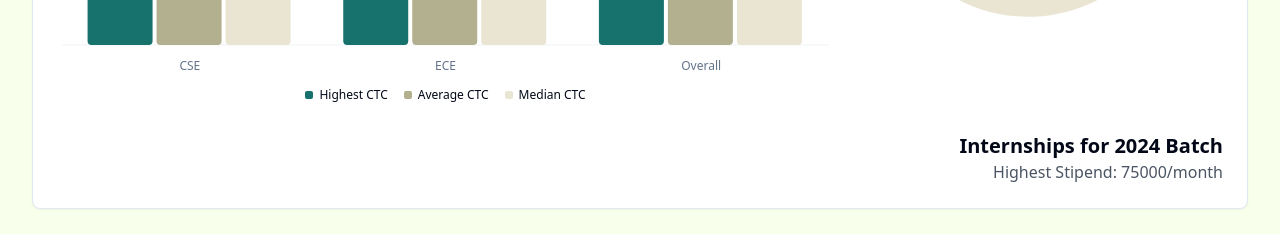
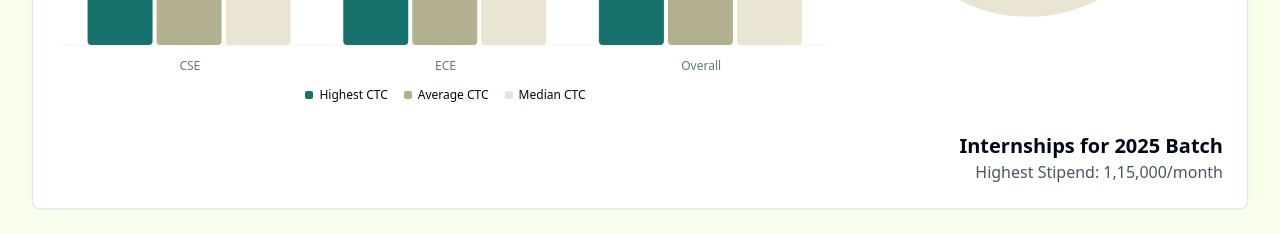
Before and after one commit to helloworld-iiitt/tp, a React (Vite) app: page / in a window 1280 px wide. Shown: the part 4420-4654 px from the top of the page. Built offline with nearby package versions, Linux system fonts and the light colour scheme; the HTML template or start-up script is replaced by a standard one.

Commit message:
Batch update and linkedin update

```diff
--- a/src/components/statistic/Statistics.tsx
+++ b/src/components/statistic/Statistics.tsx
@@ -21,8 +21,8 @@ export default function Statistics() {
                 <CardFooter>
                     <div className="w-full flex flex-col items-center text-center md:items-end">
 
-                        <h1 className="font-semibold text-base md:text-xl">Internships for 2024 Batch</h1>
-                        <h2 className="text-sm sm:text-base text-gray-600">Highest Stipend: 75000/month</h2>
+                        <h1 className="font-semibold text-base md:text-xl">Internships for 2025 Batch</h1>
+                        <h2 className="text-sm sm:text-base text-gray-600">Highest Stipend: 1,15,000/month</h2>
                     </div>
 
                 </CardFooter>
```
